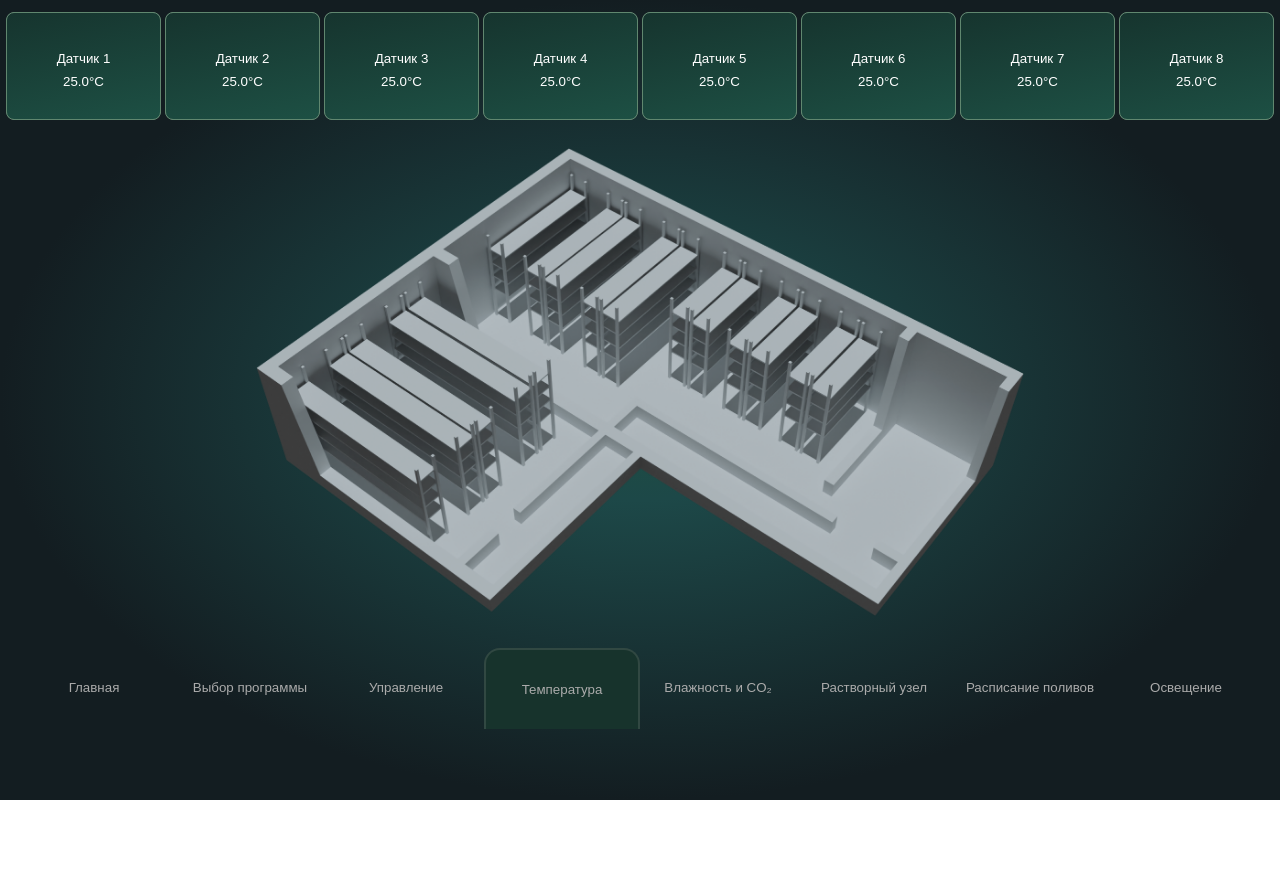
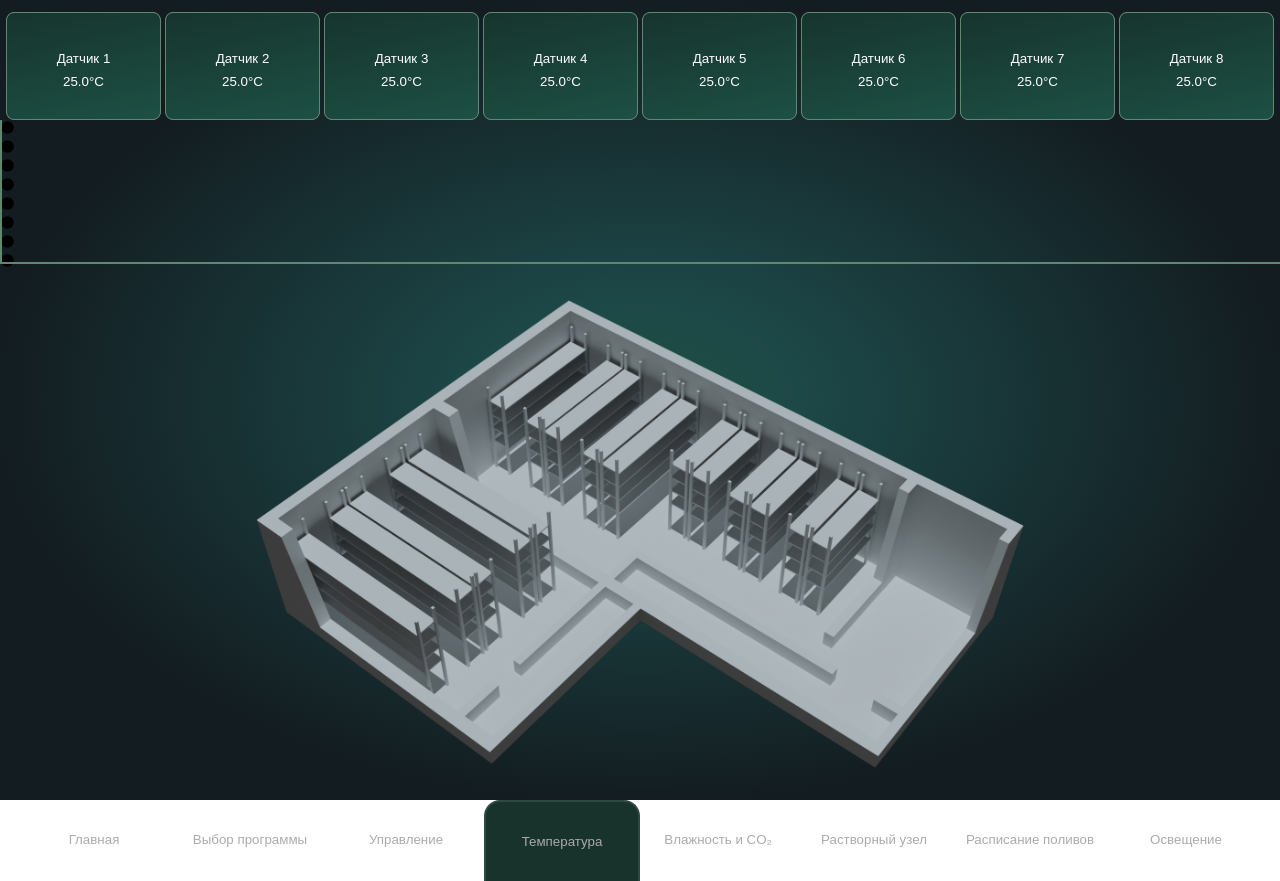
Before and after one commit to x3m4ikc/rea, a React (Create React App) app: page /temperature in a window 1280 px wide. Before the commit the page ends 800 px from the top, so only its background shows below. Built offline with nearby package versions, Linux system fonts and the light colour scheme.

Commit message:
Pointers on Temp Page

```diff
--- a/src/pages/Temperature/TemperaturePage.css
+++ b/src/pages/Temperature/TemperaturePage.css
@@ -29,11 +29,15 @@ span + p {
     width: 60%;
 }
 
-/* .pointer1 {
+.pointer_icon_1 {
+
+}
+
+.pointer1 {
     position: absolute;
     border-bottom: .15rem solid #60876F;
     border-left: .15rem solid #60876F;
 
     width: 100%;
     height: 18%;
-} */
+}
--- a/src/pages/Temperature/TemperaturePage.js
+++ b/src/pages/Temperature/TemperaturePage.js
@@ -1,5 +1,6 @@
 import NavMenu from "../../Components/NavMenu/NavMenu";
 import image from '../../static/images/room.png'
+import LensIcon from '@mui/icons-material/Lens';
 import './TemperaturePage.css'
 
 const TemperaturePage = () => {
@@ -59,8 +60,21 @@ const ImageHolder = () => {
     return (
         <div>
             <div className="pointer1"></div>
+            <LensIcon className="pointer_icon_1" sx={{ fontSize: 15 }}/>
             <div className="pointer2"></div>
+            <LensIcon className="pointer_icon_2" sx={{ fontSize: 15 }}/>
             <div className="pointer3"></div>
+            <LensIcon className="pointer_icon_3" sx={{ fontSize: 15 }}/>
+            <div className="pointer4"></div>
+            <LensIcon className="pointer_icon_4" sx={{ fontSize: 15 }}/>
+            <div className="pointer5"></div>
+            <LensIcon className="pointer_icon_5" sx={{ fontSize: 15 }}/>
+            <div className="pointer6"></div>
+            <LensIcon className="pointer_icon_6" sx={{ fontSize: 15 }}/>
+            <div className="pointer7"></div>
+            <LensIcon className="pointer_icon_7" sx={{ fontSize: 15 }}/>
+            <div className="pointer8"></div>
+            <LensIcon className="pointer_icon_8" sx={{ fontSize: 15 }}/>
 
             <div className="img-holder">
                 <img src={image} className="room_image"/>
```
